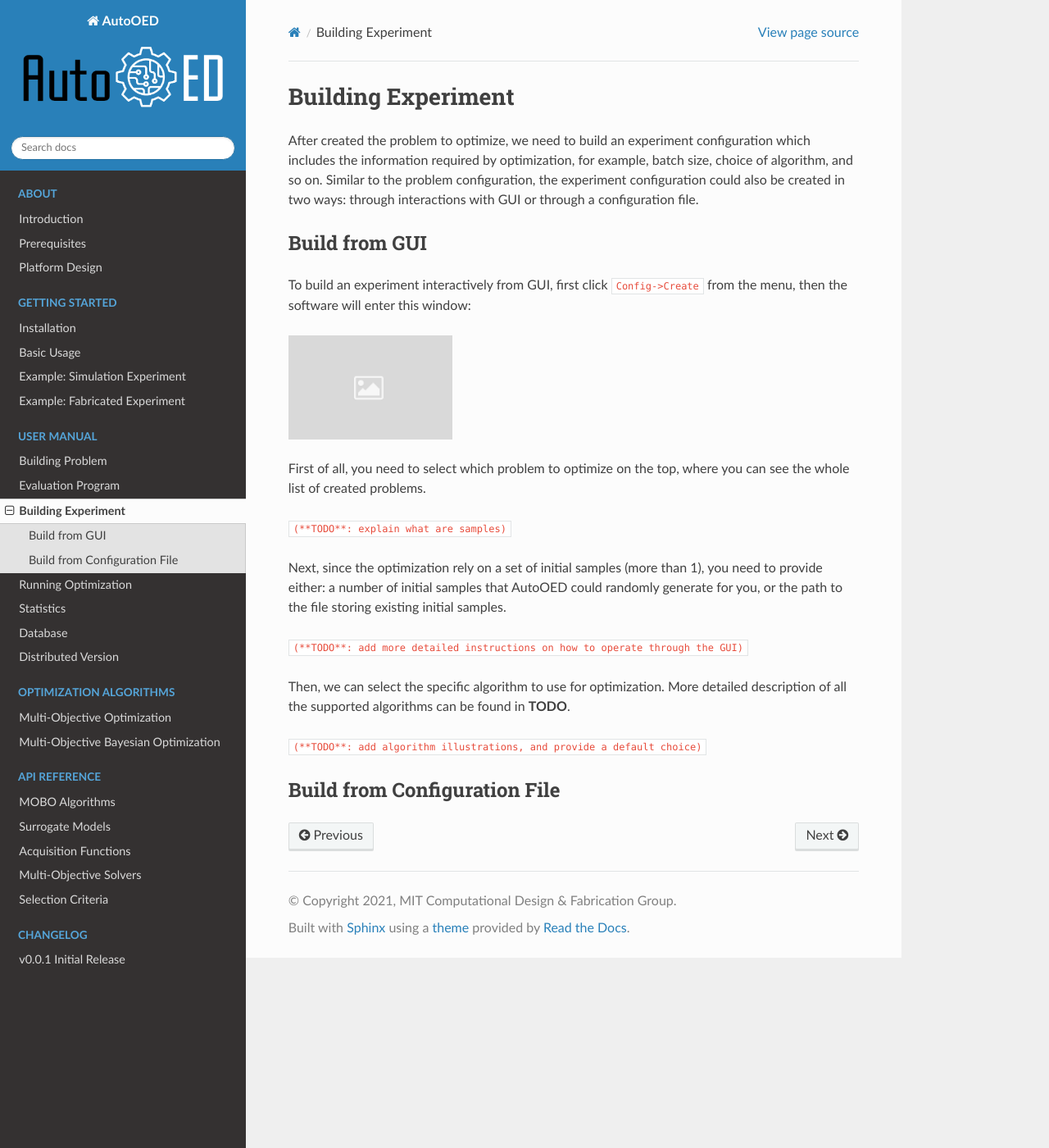
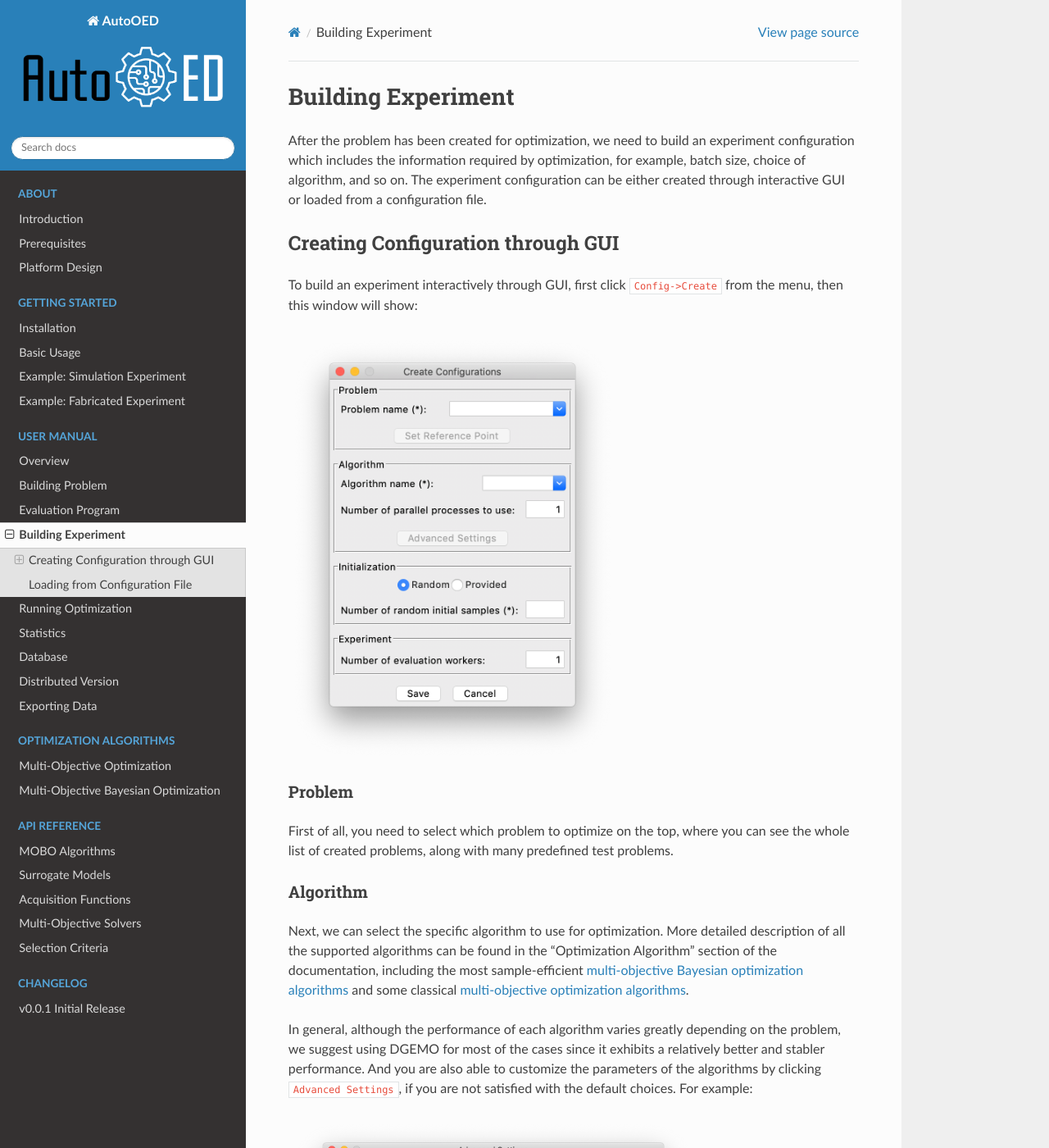
Before and after one commit to yunshengtian/AutoOED, a Sphinx documentation site: the page built from docs/source/content/user-manual/build-experiment.rst, in a window 1280 px wide and 1400 px high. Shown: the whole window at 82% size. Built offline with Sphinx 7.4.7 and the Read the Docs theme 2.0.0, drawn with Linux system fonts in a browser that asks for light colours; cross-references to code outside the pages are shown as plain code; some of the changed text lies outside the part shown.

Commit message:
update docs: intro and user manual

```diff
--- a/docs/source/content/user-manual/build-experiment.rst
+++ b/docs/source/content/user-manual/build-experiment.rst
@@ -1,36 +1,66 @@
-.. raw:: html
-
-    <style> .red {color:red} </style>
-
-
 -------------------
 Building Experiment
 -------------------
 
-After created the problem to optimize, we need to build an experiment configuration which includes the information required by optimization, for example, batch size, choice of algorithm, and so on.
-Similar to the problem configuration, the experiment configuration could also be created in two ways: through interactions with GUI or through a configuration file.
+After the problem has been created for optimization, we need to build an experiment configuration which includes the information required by optimization, for example, batch size, choice of algorithm, and so on.
+The experiment configuration can be either created through interactive GUI or loaded from a configuration file.
 
 
-Build from GUI
---------------
+Creating Configuration through GUI
+----------------------------------
 
-To build an experiment interactively from GUI, first click ``Config->Create`` from the menu, then the software will enter this window:
+To build an experiment interactively through GUI, first click ``Config->Create`` from the menu, then this window will show:
 
-.. figure:: ../../_static/placeholder.png
-
-First of all, you need to select which problem to optimize on the top, where you can see the whole list of created problems.
-
-:red:`(**TODO**: explain what are samples)`
-
-Next, since the optimization rely on a set of initial samples (more than 1), you need to provide either:
-a number of initial samples that AutoOED could randomly generate for you, or the path to the file storing existing initial samples.
-
-:red:`(**TODO**: add more detailed instructions on how to operate through the GUI)`
-
-Then, we can select the specific algorithm to use for optimization. More detailed description of all the supported algorithms can be found in **TODO**.
-
-:red:`(**TODO**: add algorithm illustrations, and provide a default choice)`
+.. figure:: ../../_static/user-manual/build-experiment/create.png
+   :width: 400 px
 
 
-Build from Configuration File
------------------------------
+Problem
+'''''''
+
+First of all, you need to select which problem to optimize on the top, where you can see the whole list of created problems,
+along with many predefined test problems.
+
+
+Algorithm
+'''''''''
+
+Next, we can select the specific algorithm to use for optimization. More detailed description of all the supported algorithms can be found in
+the "Optimization Algorithm" section of the documentation, including the most sample-efficient `multi-objective Bayesian optimization algorithms <../algorithms/mobo.html>`_
+and some classical `multi-objective optimization algorithms <../algorithms/moo.html>`_.
+
+In general, although the performance of each algorithm varies greatly depending on the problem, we suggest using DGEMO
+for most of the cases since it exhibits a relatively better and stabler performance. And you are also able to customize
+the parameters of the algorithms by clicking ``Advanced Settings``, if you are not satisfied with the default choices. For example:
+
+.. figure:: ../../_static/user-manual/build-experiment/algorithm_advanced.png
+   :width: 500 px
+
+
+Initialization
+''''''''''''''
+
+Then, since the optimization rely on a set of initial samples (more than 1), you need to provide either:
+a number of initial samples that AutoOED will randomly generate for you, or the path to the file storing existing initial samples.
+
+For initialization with random samples, make sure the ``Random`` choice is selected and you have to input the number of random initial
+samples you want. For initialization with provided existing samples, the ``Provided`` choice has to be selected and you have to specify
+the file location of existing samples by clicking the ``Browse`` buttons. For example:
+
+.. figure:: ../../_static/user-manual/build-experiment/initialize_provided.png
+   :width: 400 px
+
+In this case, the initial design samples must be provided, either with or without corresponding initial performance values.
+
+
+Experiment
+''''''''''
+
+Finally, you need to specify how many number of evaluation workers can be run in parallel.
+For example, if you only have one experimental setup that can only do one evaluation at a time, then the number of
+evaluation workers should be specified as 1. Otherwise, AutoOED will try to launch parallel evaluations with the maximum number of workers as you specified,
+when there are multiple design samples proposed by the algorithm to be evaluated.
+
+
+Loading from Configuration File
+-------------------------------
--- /dev/null
+++ b/docs/source/content/user-manual/export-data.rst
@@ -0,0 +1,3 @@
+--------------
+Exporting Data
+--------------
--- a/docs/source/index.rst
+++ b/docs/source/index.rst
@@ -29,6 +29,7 @@ Welcome to AutoOED's documentation!
    :maxdepth: 2
    :caption: User Manual
 
+   content/user-manual/overview
    content/user-manual/build-problem
    content/user-manual/eval-program
    content/user-manual/build-experiment
@@ -36,6 +37,7 @@ Welcome to AutoOED's documentation!
    content/user-manual/statistics
    content/user-manual/database
    content/user-manual/distributed
+   content/user-manual/export-data
 
 
 .. toctree::
```
Also changed, not shown: docs/source/content/about/introduction.rst (+8 -0 lines), docs/source/content/user-manual/eval-program.rst (+4 -4 lines), docs/source/content/user-manual/overview.rst (added, +22 -0 lines), docs/source/_static/user-manual/build-experiment/algorithm_advanced.png (added), docs/source/_static/user-manual/build-experiment/create.png (added), docs/source/_static/user-manual/build-experiment/initialize_provided.png (added).
